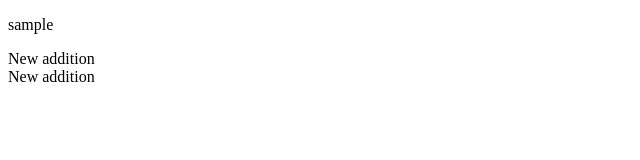
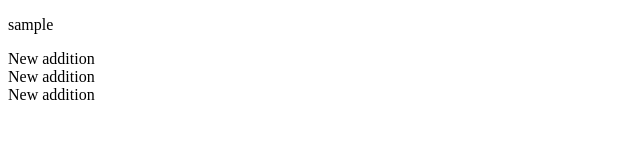
Before and after one commit to irsvya/git-test, a plain HTML site: page index.html in a window 1280 px wide. Shown: the full height of the page, 0-640 px from the left. Drawn offline with Linux system fonts and the light colour scheme.

Commit message:
new commit

```diff
--- a/index.html
+++ b/index.html
@@ -6,3 +6,6 @@
 <div>
     New addition
 </div>
+<div>
+    New addition
+</div>
```
